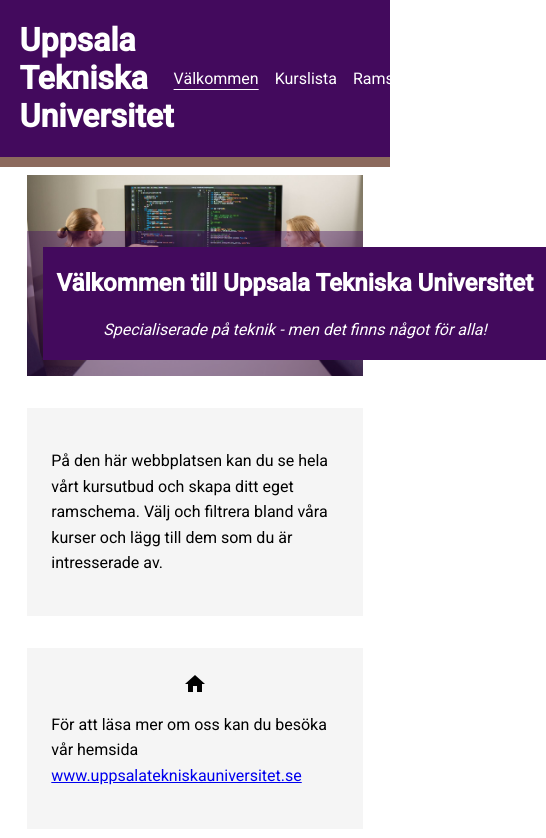
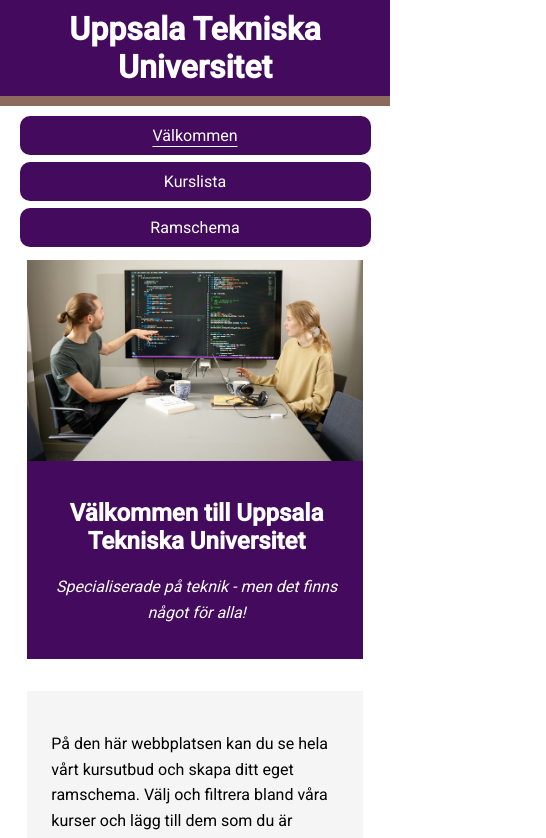
Before and after one commit to frja2400/dt208g-project, an Angular app: page /home in a window 390 px wide. Shown: the top 838 px of the page, 546 px wide, since content can reach past the window. Built offline with nearby package versions, Linux system fonts and the light colour scheme.

Commit message:
Anpassade min design för meny och startsida i mobilvy med media queries. Främsta skillnaden är menyn där menyalternativen listas vertikalt i mobil och infomrationsboxarna hamnar under varandra.

```diff
--- a/src/app/components/nav/nav.component.css
+++ b/src/app/components/nav/nav.component.css
@@ -36,3 +36,45 @@ li a:hover {
     text-decoration-line: underline;
     text-underline-offset: 5px;
 }
+
+@media screen and (max-width : 700px) {
+
+    header {
+        background: transparent;
+        border: none;
+    }
+
+    .headerContent,
+    nav ul {
+        flex-direction: column;
+        width: 100%;
+    }
+
+    h1 {
+        width: 100%;
+        text-align: center;
+        padding: 10px 0;
+        margin-bottom: 10px;
+        background-color: #430A5D;
+        border-bottom: 10px solid #8C6A5D;
+        margin-top: 0;
+    }
+
+    nav li {
+        width: 90%;
+        border-radius: 10px;
+        text-align: center;
+        padding: 10px 0;
+        background-color: #430A5D;
+        margin: 0 auto;
+    }
+
+    nav {
+        width: 100%;
+    }
+
+    nav ul {
+        gap: 7px;
+    }
+
+}
--- a/src/app/home/home.component.css
+++ b/src/app/home/home.component.css
@@ -53,3 +53,27 @@ mat-icon {
     display: block;
     margin: 0 auto;
 }
+
+@media screen and (max-width : 700px) {
+    .introContainer {
+        position: static;
+        background-color: #430A5D;
+        width: 100%;
+    }
+
+    .textBackground {
+        width: 100%;
+    }
+
+    img {
+        margin-top: 5px;
+    }
+
+    .infoBox {
+        min-width: auto;
+        max-width: 100%;
+
+        flex: none;
+        box-sizing: border-box;
+    }
+}
```
